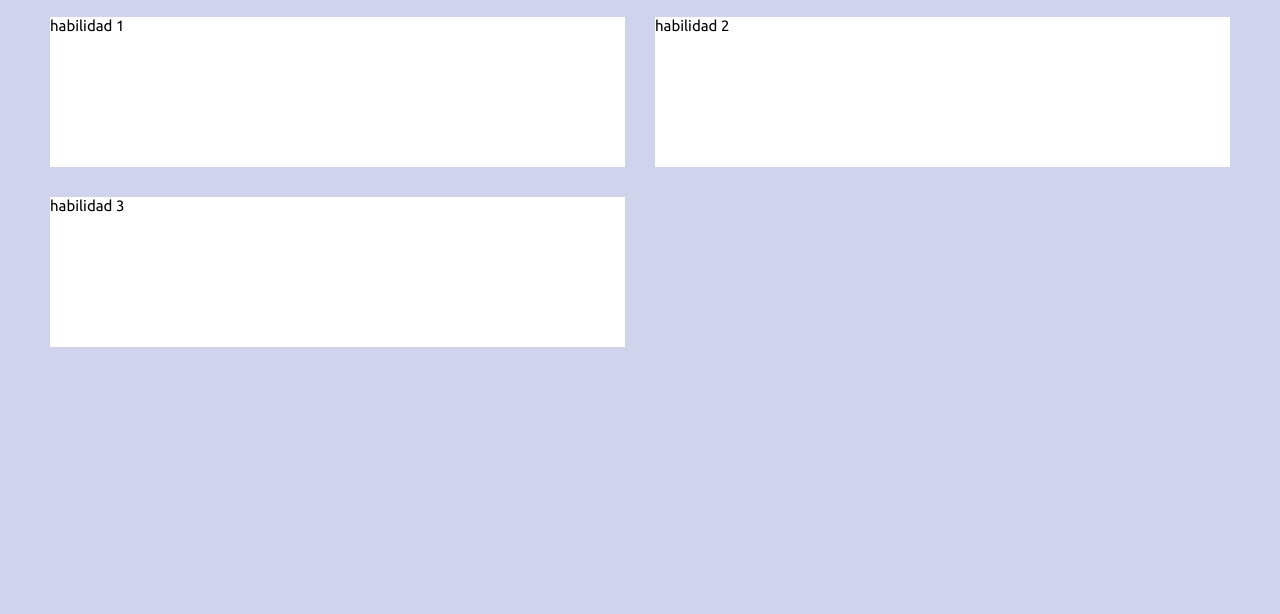
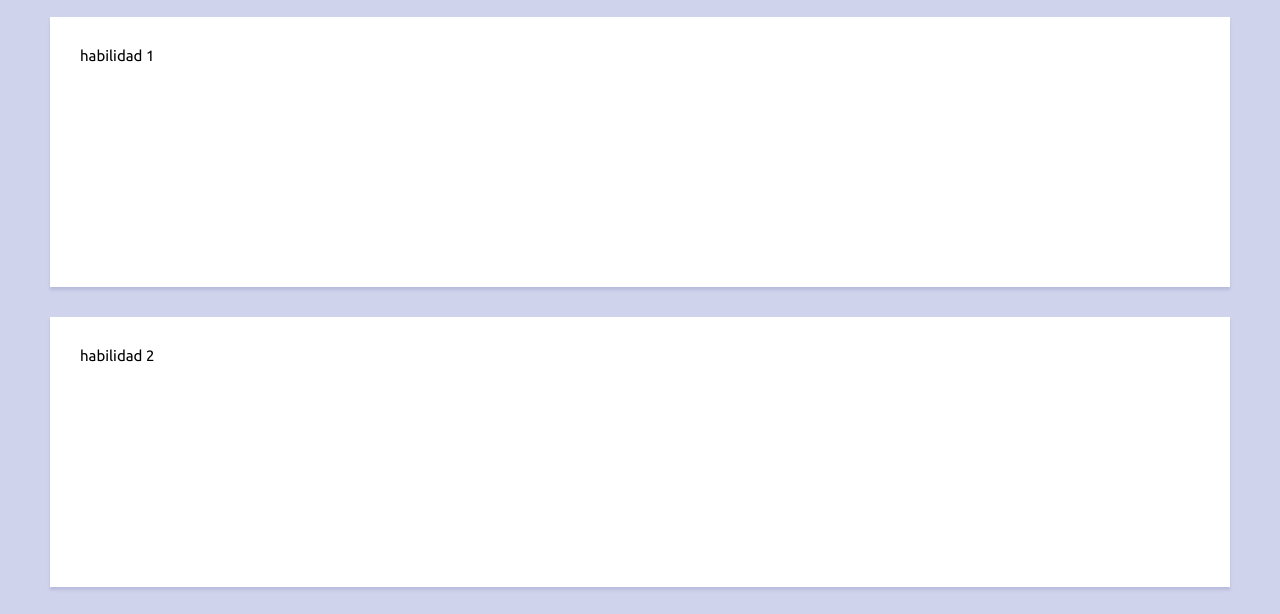
Before and after one commit to joaquinhmtz/joaquinhmtz.github.io, a plain HTML site: page index.html in a window 1280 px wide. Shown: the part 680-1294 px from the top of the page. Before the commit the page ends 1057 px from the top, so only its background shows below. Drawn offline with Linux system fonts and the light colour scheme; a web font is replaced by a local one.

```diff
--- a/assets/css/core/main.css
+++ b/assets/css/core/main.css
@@ -106,7 +106,7 @@
 .habilities {
     width: 100%;
     display: grid;
-    grid-template-columns: repeat(2, 1fr);
+    grid-template-columns: repeat(1, 1fr);
     padding: 20px 0;
     grid-column-gap: 2rem;
     grid-row-gap: 2rem;
@@ -120,7 +120,6 @@
     justify-content: center;
     align-items: center;
     flex-direction: column;
-    height: 9rem;
 }
 
 .habilities .container-experience h2,
@@ -132,7 +131,9 @@
 .container-hability {
     background-color: white;
     width: 100%;
-    height: 10rem;
+    height: 18rem;
+    box-shadow: rgba(48, 55, 120, 0.15) 0px 3px 3px 0px;
+    padding: 2rem;
 }
 
 /* Small screens, laptops */
```
